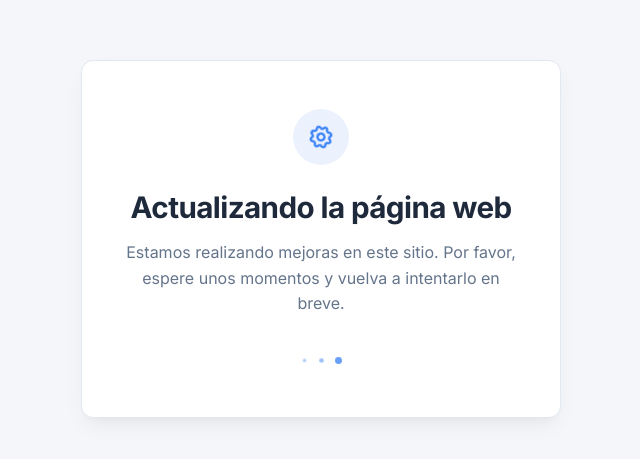
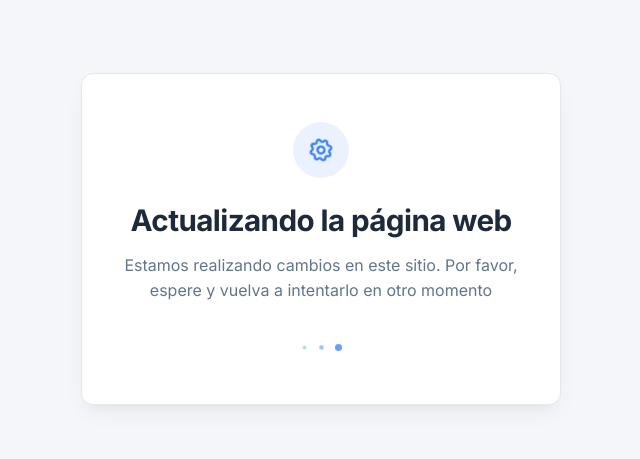
Before and after one commit to Marc-git94/Libros-de-Monica, a plain HTML site: page index.html in a window 1280 px wide. Shown: the part 161-620 px from the top of the page, without its empty margins (319-959 px from the left). Drawn offline with Linux system fonts and the light colour scheme.

Commit message:
Add files via upload

```diff
--- a/index.html
+++ b/index.html
@@ -117,7 +117,7 @@
       </svg>
     </div>
     <h1>Actualizando la página web</h1>
-    <p>Estamos realizando mejoras en este sitio. Por favor, espere unos momentos y vuelva a intentarlo en breve.</p>
+    <p>Estamos realizando cambios en este sitio. Por favor, espere y vuelva a intentarlo en otro momento</p>
     <div class="cargando" aria-hidden="true">
       <span class="punto"></span>
       <span class="punto"></span>
```
